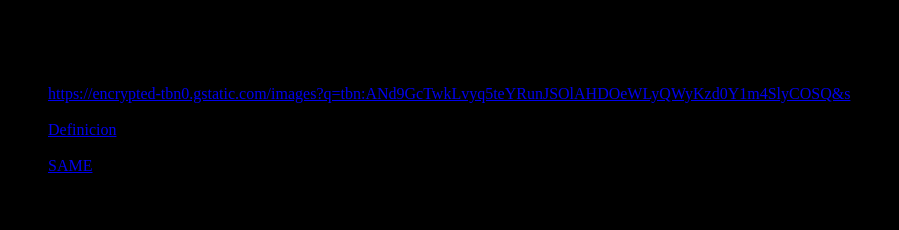
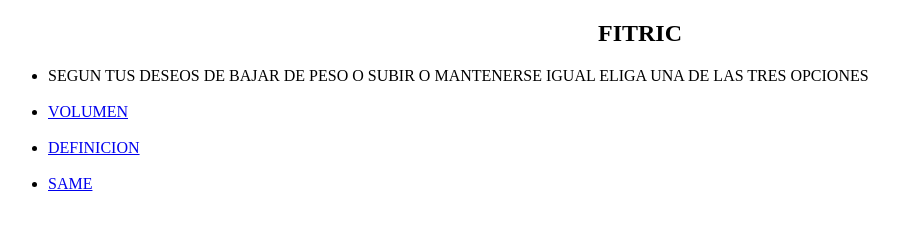
Before and after one commit to Ericalexandrunecula/html-cs, a plain HTML site: page index.html in a window 1280 px wide. Shown: the whole page, without its empty margins (0-899 px from the left). Drawn offline with Linux system fonts and the light colour scheme.

Commit message:
nous enllaços

```diff
--- a/estilo.css
+++ b/estilo.css
@@ -1,7 +1,7 @@
 
 body {
     text-align: justify;
-    background-color: black;
+
   }
 
   h1 {
@@ -9,5 +9,5 @@ body {
   }
 
   h2 {
-    text-align: right;
+    text-align: center;
   }
--- a/index.html
+++ b/index.html
@@ -12,9 +12,9 @@
     <h2>FITRIC</h2>
 
     <ul>
-        <li>SEGUN TUS DESEOS DE BAJAR DE PESO O SUBIR O MANTENERSE IGUAL ELIGA UNA DE LAS TRES OPCIONES</li>
-        <li><a href="VOLUMEN.html">https://encrypted-tbn0.gstatic.com/images?q=tbn:ANd9GcTwkLvyq5teYRunJSOlAHDOeWLyQWyKzd0Y1m4SlyCOSQ&s</a></li><br>
-        <li><a href="DEFINICIONhtml">Definicion</a></li><br>
+        <li>SEGUN TUS DESEOS DE BAJAR DE PESO O SUBIR O MANTENERSE IGUAL ELIGA UNA DE LAS TRES OPCIONES</li><br>
+        <li><a href="VOLUMEN.html">VOLUMEN</a></li><br>
+        <li><a href="DEFINICIONhtml">DEFINICION</a></li><br>
         <li><a href="MANTENERSE EN LA MISMA CONDICION">SAME</a></li><br>
     </ul>
 
```
Also changed, not shown: VOLUMEN.html (+1 -1 lines).
